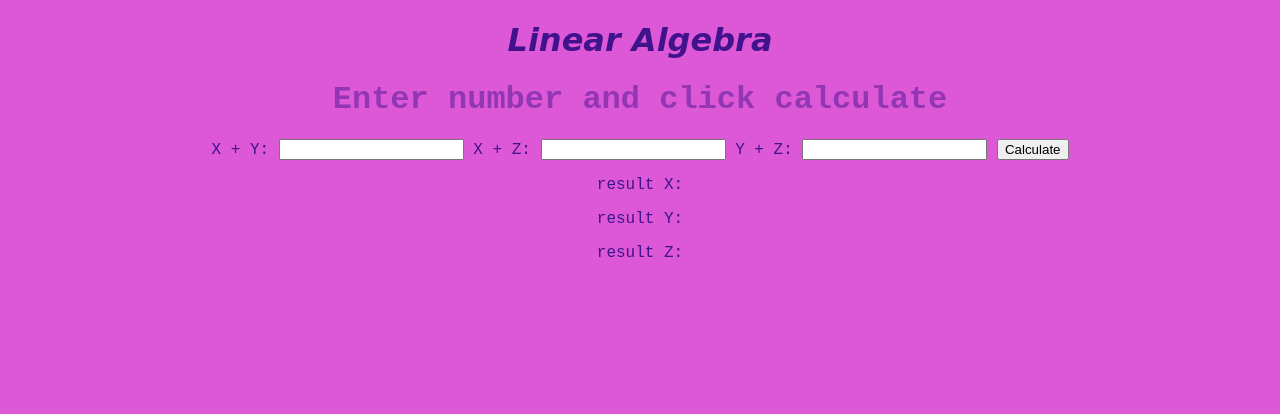
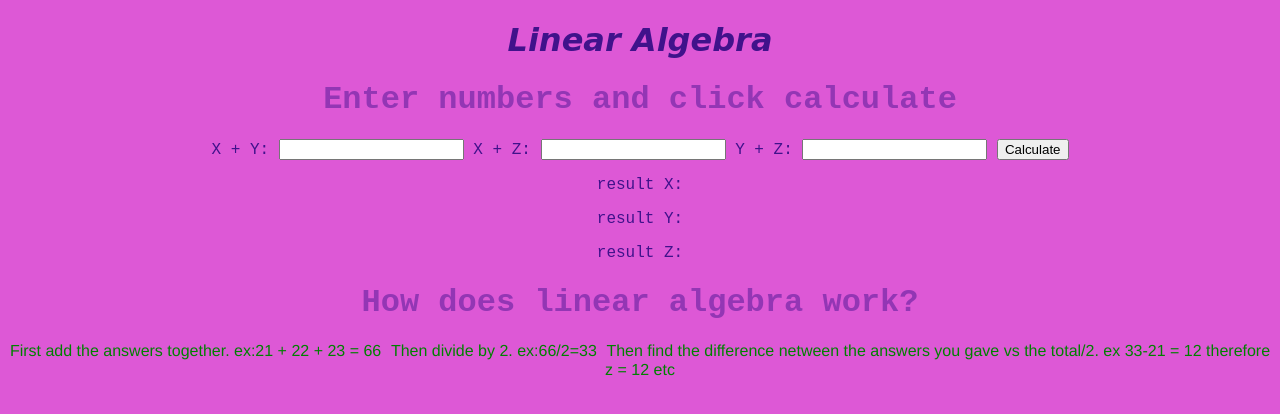
Before and after one commit to RileFileKile/RileFileKile.github.io, a plain HTML site: page index.html in a window 1280 px wide. Drawn offline with Linux system fonts and the light colour scheme.

Commit message:
instructions

```diff
--- a/css/index.css
+++ b/css/index.css
@@ -17,3 +17,7 @@ h1.redish{
     font-family:cursive;
     font-style: italic;
 }
+e1{
+    color: green;
+    font-family: 'Franklin Gothic Medium', 'Arial Narrow', Arial, sans-serif;
+}
--- a/index.html
+++ b/index.html
@@ -11,7 +11,7 @@
 <body>
     <h1 class="redish">Linear Algebra</h1>
     <!-- <img src="img/bb.png" alt="image" class="logo"> -->
-    <h1>Enter number and click calculate</h1>
+    <h1>Enter numbers and click calculate</h1>
 
   <label for="num1">X + Y:</label>
   <input type="number" id="num1">
@@ -29,6 +29,10 @@
   <p id="resultx">result X:</p>
   <p id="resulty">result Y:</p>
   <p id="resultz">result Z:</p>
+  <h1>How does linear algebra work?</h1>
+  <e1>First add the answers together. ex:21 + 22 + 23 = 66</e1>
+  <e1>Then divide by 2. ex:66/2=33</e1>
+  <e1>Then find the difference netween the answers you gave vs the total/2. ex 33-21 = 12 therefore z = 12 etc</e1>
 
   <script>
     function addNumbers() {
```
